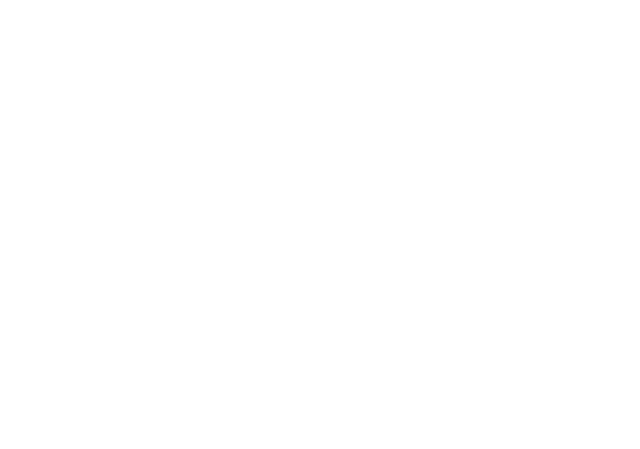
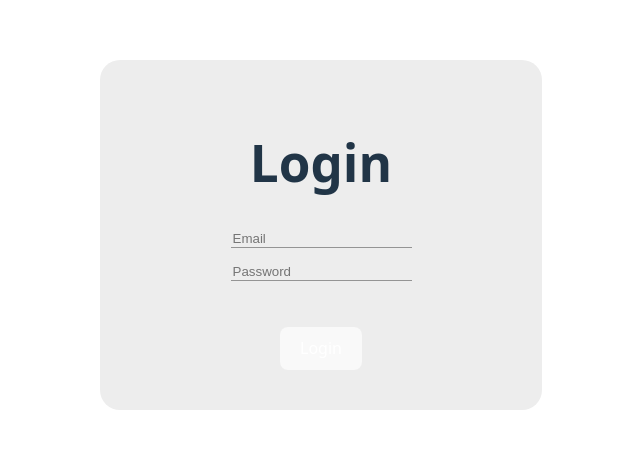
Before and after one commit to tycoonkabuzi/userCard, a React (Vite) app: page /login in a window 1280 px wide. Before the commit this address had no page. Shown: the part 165-614 px from the top of the page, without its empty margins (319-959 px from the left). Built offline with nearby package versions, Linux system fonts and the light colour scheme.

Commit message:
fixed the message

```diff
--- a/src/App.jsx
+++ b/src/App.jsx
@@ -6,6 +6,7 @@ import UserCard from "./components/UserCard";
 import { Route, Routes } from "react-router-dom";
 import Users from "./fetching/Users";
 import { ThemeProvider } from "./fetching/ThemeContext";
+import Login from "./login/Login";
 
 function App() {
   const [role, setRole] = useState("standard");
@@ -29,6 +30,7 @@ function App() {
             }
           />
           <Route path="/users" element={<Users />} />
+          <Route path="/login" element={<Login />} />
         </Routes>
       </ThemeProvider>
     </>
--- a/src/login/Login.jsx
+++ b/src/login/Login.jsx
@@ -1,3 +1,63 @@
-const Login = () => {};
+import { useState } from "react";
+import style from "./styles.module.css";
+const Login = () => {
+  // Create a simple login form:
+
+  // Fields: email & password
+
+  // Submit button
+
+  // Display error if email is empty
+
+  // On successful submit, show a “Welcome, [email]!” message
+  const [user, setUser] = useState([]);
+  const [message, setMessage] = useState("");
+  const [errorMessage, setErrorMessage] = useState("");
+  const handleForm = (e) => {
+    const value = e.target.value;
+    const name = e.target.name;
+    setUser((prev) => ({ ...prev, [name]: value }));
+  };
+
+  const submitForm = (e) => {
+    e.preventDefault();
+    if (user.email !== undefined) {
+      setMessage(`Welcome ${user.email}`);
+      setErrorMessage("");
+    } else {
+      setErrorMessage("Email Address is empty");
+      setMessage("");
+    }
+  };
+  return (
+    <div className={style.main}>
+      <h1>Login</h1>
+      {message !== "" ? <p>{message}</p> : ""}
+      <form className={style.form} action="">
+        <input
+          className={style.input}
+          name="email"
+          type="email"
+          placeholder="Email"
+          onChange={handleForm}
+        />
+        <input
+          className={style.input}
+          name="password"
+          type="text"
+          placeholder="Password"
+          onChange={handleForm}
+        />
+        <p style={{ color: "red" }}>{errorMessage}</p>
+        <button
+          style={{ color: "white", marginTop: "20px" }}
+          onClick={submitForm}
+        >
+          Login
+        </button>
+      </form>
+    </div>
+  );
+};
 
 export default Login;
--- a/src/login/styles.module.css
+++ b/src/login/styles.module.css
@@ -0,0 +1,19 @@
+.main {
+  background-color: rgb(237, 237, 237);
+  padding: 40px;
+  border-radius: 20px;
+}
+.form {
+  width: 60%;
+  margin: auto;
+}
+.input {
+  margin-bottom: 10px;
+  background-color: rgb(237, 237, 237);
+  border: none;
+  border-bottom: 1px solid rgb(148, 148, 148);
+}
+.input:focus {
+  border-bottom: 1px solid rgb(148, 148, 148);
+  outline: none;
+}
```
